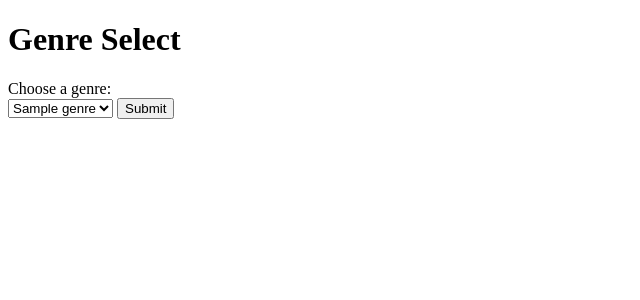
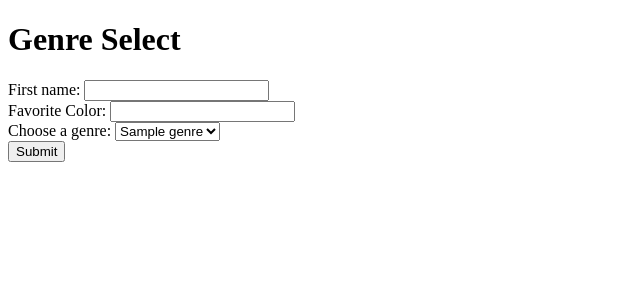
Before and after one commit to mikebiox/PHP-MVC, a PHP site: page /lab3.php in a window 1280 px wide. Shown: the top 300 px of the page, without its empty margins (0-640 px from the left). Run offline with PHP 8.4, Linux system fonts and the light colour scheme; tables that the repository leaves empty or names only in its code hold one stand-in row (values such as "Sample post"); data that the repository does not hold is empty.

Commit message:
minor updates to movieDB

```diff
--- a/lab3.php
+++ b/lab3.php
@@ -1,4 +1,18 @@
 <?php
+/*
+Create 2 PHP pages (index, form)
+And any other files you may need (db, footer, etc.)
+Your index page has a link to your form page
+Index.php should have a link to form.php
+On the form page, have an HTML form with action=form.php and 3 inputs
+One input is a drop-down which is from the database
+Code is provided in lecture notes. Use PDO
+In form.php, check to see if a form has been submitted, if it has, output the results in HTML format
+If not, output HTML form to submit
+
+*/
+
+
     include_once ('header.php');
     include_once ('movieDB.php');
     $movieDB = new movieDB();
@@ -6,14 +20,20 @@
 
     if ($_SERVER['REQUEST_METHOD'] == 'POST') {
         $user_genre = $_REQUEST['genre'];
+        $fname = $_REQUEST['fname'];
+        $color = $_REQUEST['color'];
         $movie_by_genre = $movieDB->get_movies_by_genre($user_genre);
     }
 
 ?>
 
 <h1>Genre Select</h1>
-<label for="genre">Choose a genre:</label>
 <form action="lab3.php" method="post">
+    <label for="fname">First name:</label>
+    <input type="text" name="fname"><br>
+    <label for="color">Favorite Color:</label>
+    <input type="text" name="color"><br>
+    <label for="genre">Choose a genre:</label>
     <select name="genre">
         <?php
             foreach ($genres as $genre) {
@@ -22,12 +42,13 @@
 
         ?>
     </select>
-    <input type="submit" value="Submit">
+    <br><input type="submit" value="Submit">
 </form>
 
 <?php
 
 if (!$movie_by_genre) {
+    echo '</html>';
     die;
 }
 
@@ -57,3 +78,4 @@ foreach ($movie_by_genre as $movie) {
 ?>
 </tbody>
 </table>
+</html>
--- a/movieDB.php
+++ b/movieDB.php
@@ -19,7 +19,7 @@ Class movieDB {
 
     function get_genres () {
         $conn = db_connect();
-        $query = "SELECT * FROM genre";
+        $query = "SELECT * FROM genre ORDER BY genre_name";
         $stmt = $conn->prepare($query);
         $stmt->execute();
 
@@ -31,7 +31,8 @@ Class movieDB {
         $conn = db_connect();
         $query = "SELECT m.title, g.genre_name FROM movies m
             JOIN genre g on g.genre_id = m.genre
-            WHERE g.genre_name = :genre_name";
+            WHERE g.genre_name = :genre_name
+            ORDER BY m.title";
         $stmt = $conn->prepare($query);
         $stmt->bindParam(':genre_name', $genre_name);
         $stmt->execute();
```
